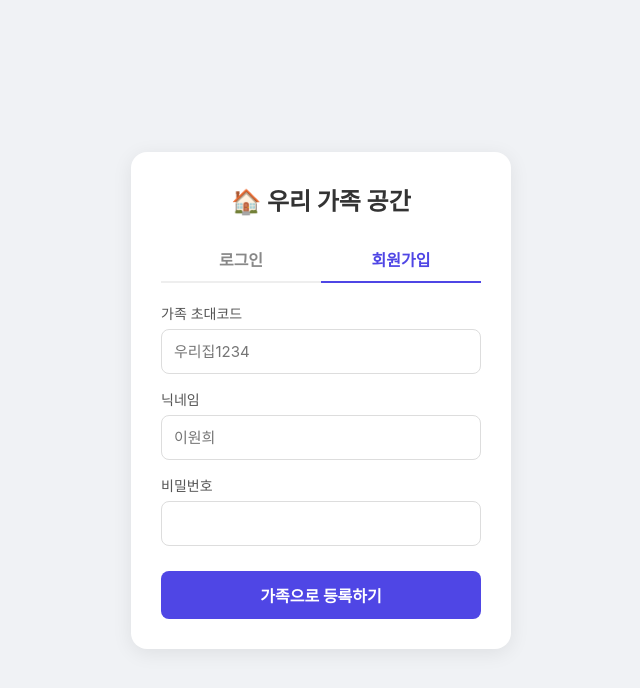
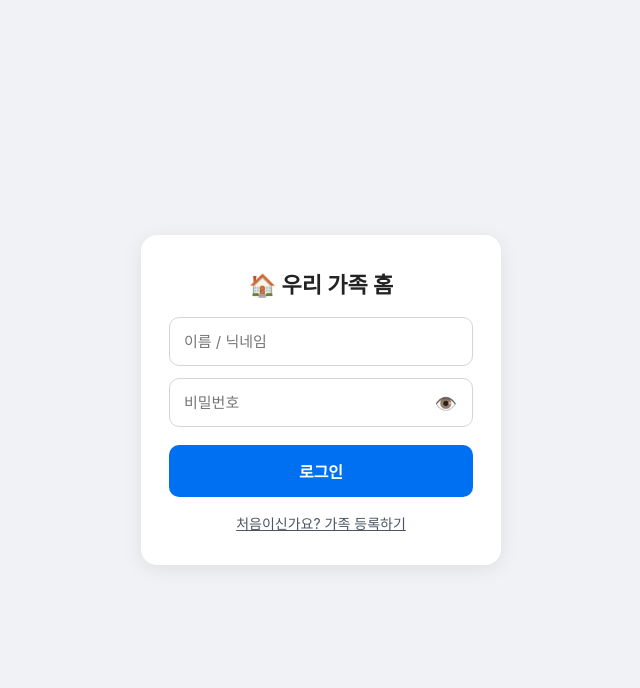
Before and after one commit to wonhee0602-cmyk/family-hub, a Flask app: page /login in a window 1280 px wide. Shown: the top 688 px of the page, without its empty margins (319-959 px from the left). Run offline with Flask 3, Linux system fonts and the light colour scheme.

Commit message:
Update login.html

```diff
--- a/templates/login.html
+++ b/templates/login.html
@@ -3,27 +3,26 @@
 <head>
     <meta charset="UTF-8">
     <meta name="viewport" content="width=device-width, initial-scale=1.0">
-    <title>가족 허브 - 로그인</title>
+    <title>우리 가족 홈</title>
     <style>
         * { box-sizing: border-box; margin: 0; padding: 0; font-family: -apple-system, BlinkMacSystemFont, "Segoe UI", Roboto, sans-serif; }
         body { background: #f0f2f5; display: flex; align-items: center; justify-content: center; min-height: 100vh; padding: 20px; }
-        .card { background: white; padding: 30px; border-radius: 16px; box-shadow: 0 4px 20px rgba(0,0,0,0.08); width: 100%; max-width: 380px; }
-        h2 { text-align: center; margin-bottom: 20px; color: #333; }
-        .tabs { display: flex; margin-bottom: 20px; border-bottom: 2px solid #eee; }
-        .tab { flex: 1; text-align: center; padding: 10px; cursor: pointer; font-weight: bold; color: #888; }
-        .tab.active { color: #4f46e5; border-bottom: 2px solid #4f46e5; margin-bottom: -2px; }
-        .input-group { margin-bottom: 15px; }
-        .input-group label { display: block; margin-bottom: 6px; font-size: 14px; color: #555; }
-        .input-group input { width: 100%; padding: 12px; border: 1px solid #ddd; border-radius: 8px; font-size: 15px; }
-        button { width: 100%; padding: 12px; background: #4f46e5; color: white; border: none; border-radius: 8px; font-size: 16px; font-weight: bold; cursor: pointer; margin-top: 10px; }
-        button:hover { background: #4338ca; }
-        .flash { background: #fee2e2; color: #dc2626; padding: 10px; border-radius: 8px; margin-bottom: 15px; font-size: 14px; text-align: center; }
+        .card { background: white; padding: 32px 28px; border-radius: 16px; box-shadow: 0 4px 20px rgba(0,0,0,0.08); width: 100%; max-width: 360px; text-align: center; }
+        h2 { font-size: 22px; font-weight: 700; margin-bottom: 18px; color: #222; }
+        .flash { color: #e11d48; font-size: 14px; margin-bottom: 14px; font-weight: 500; }
+        .input-box { position: relative; margin-bottom: 12px; }
+        .input-box input { width: 100%; padding: 14px 44px 14px 14px; border: 1px solid #d1d5db; border-radius: 10px; font-size: 15px; outline: none; }
+        .input-box input:focus { border-color: #2563eb; ring: 2px solid #93c5fd; }
+        .toggle-btn { position: absolute; right: 12px; top: 50%; transform: translateY(-50%); background: none; border: none; font-size: 18px; cursor: pointer; color: #6b7280; padding: 4px; }
+        .btn-submit { width: 100%; padding: 14px; background: #0070f3; color: white; border: none; border-radius: 10px; font-size: 16px; font-weight: 700; cursor: pointer; margin-top: 6px; }
+        .btn-submit:hover { background: #0051bb; }
+        .link-toggle { margin-top: 16px; font-size: 14px; color: #4b5563; text-decoration: underline; cursor: pointer; display: inline-block; }
     </style>
 </head>
 <body>
 
 <div class="card">
-    <h2>🏠 우리 가족 공간</h2>
+    <h2>🏠 우리 가족 홈</h2>
 
     {% with messages = get_flashed_messages() %}
       {% if messages %}
@@ -33,54 +32,62 @@
       {% endif %}
     {% endwith %}
 
-    <div class="tabs">
-        <div class="tab" id="loginTab" onclick="showForm('login')">로그인</div>
-        <div class="tab active" id="registerTab" onclick="showForm('register')">회원가입</div>
-    </div>
-
     <!-- 로그인 폼 -->
-    <form id="loginForm" action="/login" method="POST" style="display: none;">
-        <div class="input-group">
-            <label>닉네임</label>
-            <input type="text" name="username" required autocomplete="username">
+    <form id="loginForm" action="/login" method="POST">
+        <div class="input-box">
+            <input type="text" name="username" placeholder="이름 / 닉네임" required autocomplete="username">
         </div>
-        <div class="input-group">
-            <label>비밀번호</label>
-            <input type="password" name="password" required autocomplete="current-password">
+        <div class="input-box">
+            <input type="password" id="loginPw" name="password" placeholder="비밀번호" required autocomplete="current-password">
+            <button type="button" class="toggle-btn" onclick="togglePassword('loginPw', this)" title="비밀번호 표시/숨기기">👁️</button>
         </div>
-        <button type="submit">로그인하기</button>
+        <button type="submit" class="btn-submit">로그인</button>
+        <div>
+            <span class="link-toggle" onclick="toggleView('register')">처음이신가요? 가족 등록하기</span>
+        </div>
     </form>
 
     <!-- 회원가입 폼 -->
-    <form id="registerForm" action="/register" method="POST">
-        <div class="input-group">
-            <label>가족 초대코드</label>
-            <input type="text" name="invite_code" placeholder="우리집1234" required>
+    <form id="registerForm" action="/register" method="POST" style="display: none;">
+        <div class="input-box">
+            <input type="text" name="username" placeholder="이름 / 닉네임" required autocomplete="username">
         </div>
-        <div class="input-group">
-            <label>닉네임</label>
-            <input type="text" name="username" placeholder="이원희" required autocomplete="username">
+        <div class="input-box">
+            <input type="password" id="registerPw" name="password" placeholder="비밀번호" required autocomplete="new-password">
+            <button type="button" class="toggle-btn" onclick="togglePassword('registerPw', this)" title="비밀번호 표시/숨기기">👁️</button>
         </div>
-        <div class="input-group">
-            <label>비밀번호</label>
-            <input type="password" name="password" required autocomplete="new-password">
+        <div class="input-box">
+            <input type="password" id="inviteCode" name="invite_code" placeholder="가족 초대코드" required>
+            <button type="button" class="toggle-btn" onclick="togglePassword('inviteCode', this)" title="초대코드 표시/숨기기">👁️</button>
         </div>
-        <button type="submit">가족으로 등록하기</button>
+        <button type="submit" class="btn-submit" style="background: #10b981;">가족으로 등록하기</button>
+        <div>
+            <span class="link-toggle" onclick="toggleView('login')">이미 계정이 있으신가요? 로그인</span>
+        </div>
     </form>
 </div>
 
 <script>
-    function showForm(type) {
-        if (type === 'login') {
+    // 로그인 / 회원가입 화면 전환
+    function toggleView(mode) {
+        if (mode === 'register') {
+            document.getElementById('loginForm').style.display = 'none';
+            document.getElementById('registerForm').style.display = 'block';
+        } else {
             document.getElementById('loginForm').style.display = 'block';
             document.getElementById('registerForm').style.display = 'none';
-            document.getElementById('loginTab').classList.add('active');
-            document.getElementById('registerTab').classList.remove('active');
+        }
+    }
+
+    // 비밀번호 보이기 / 숨기기 토글 기능
+    function togglePassword(inputId, btn) {
+        const input = document.getElementById(inputId);
+        if (input.type === 'password') {
+            input.type = 'text';
+            btn.textContent = '🔒';
         } else {
-            document.getElementById('loginForm').style.display = 'none';
-            document.getElementById('registerForm').style.display = 'block';
-            document.getElementById('loginTab').classList.remove('active');
-            document.getElementById('registerTab').classList.add('active');
+            input.type = 'password';
+            btn.textContent = '👁️';
         }
     }
 </script>
```
